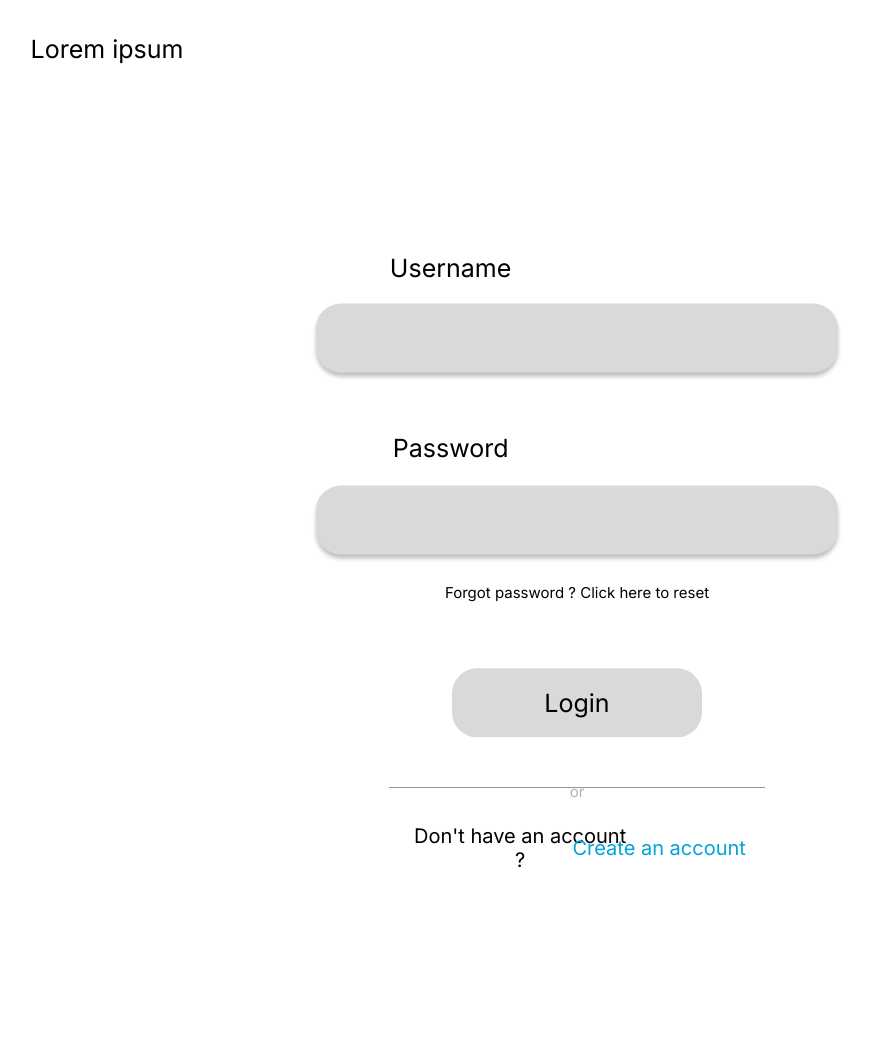
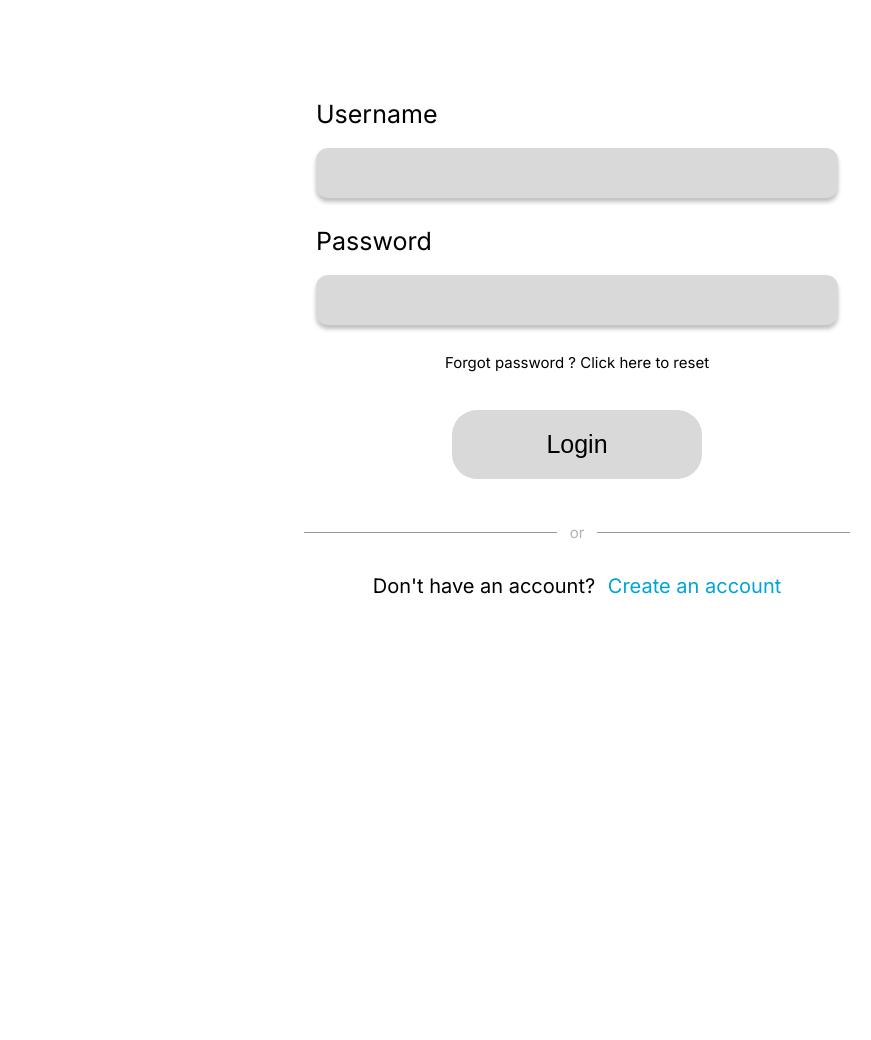
Before and after one commit to wz1421/webapp, a Flask app: page /login in a window 1280 px wide. Shown: the whole page, without its empty margins (63-934 px from the left). After the commit the page ends 594 px from the top, so only its background shows below. Run offline with Flask 3, Linux system fonts and the light colour scheme.

Commit message:
fixed html layout and static css styles

```diff
--- a/Website/Templates/login.html
+++ b/Website/Templates/login.html
@@ -3,29 +3,36 @@
 <html>
     <head>
         <link href="https://fonts.googleapis.com/css?family=Inter&display=swap" rel="stylesheet" />
-        <link href="./css/main.css" rel="stylesheet" />
+        <link rel= "stylesheet" type= "text/css" href= "{{ url_for('static',filename='styles/login.css') }}">
+        <!-- <link rel="stylesheet" type="text/css" href="../static/styles/login.css"> -->
         <title>Document</title>
     </head>
     <body>
         <div class="container">
-            <div class="name"></div>
-            <div class="login_button">
-                <span class="login_text">Login</span>
+            <div class="center_userpass_group" style="padding-top: 5%;">
+                <div class="user_pass_group">
+                    <span class="user_pass_text">Username</span>
+                    <input class="text_box" />
+                </div>
+                <div class="user_pass_group" style="padding-top: 0%;">
+                    <span class="user_pass_text">Password</span>
+                    <input class="text_box" type="password" />
+                </div>
+                <span class="forgot_pass_text">Forgot password ? Click here to reset</span>
+                <button class="login_button">
+                    Login
+                </button>
             </div>
-            <span class="user_pass_text" style="top:260px">Username</span>
-            <div class="text_box" style="top:330px"></div>
-            <span class="user_pass_text">Password</span>
-            <div class="text_box"></div>
-            <span class="forgot_pass_text">Forgot password ? Click here to reset</span>
-            <span class="or_">or</span>
-            <div class="name"></div>
-            <div class="name"></div>
-            <span class="alt_text">Don't have an account ?</span>
-            <span class="alt_text" style="left:56.5% ; color: rgba(0,164,216);">Create an account</span>
-            <div class="name"></div>
-            <span class="web_name">Lorem ipsum</span>
-            <div class="line"></div>
-            <div class="line" style="left:43%"></div>
+            <div style="display: flex ; flex-direction: row ; align-items: center ; justify-content:center; margin-top: 2.5%;">
+                <div class="line"></div>
+                <span class="or_">or</span>
+                <div class="line" style="left:43%"></div>
+            </div>
+            <div style="display: flex ; flex-direction: row ; align-items: center ; justify-content:center; margin-top: 1.5%;">
+                <span class="alt_text">Don't have an account? </span>
+                <span class="alt_text" style="margin-left:1% ; color: rgba(0,164,216);">Create an account</span>
+            </div>
+
         </div>
     </body>
 </html>
--- a/Website/Templates/css/main.css
+++ b/Website/static/styles/login.css
@@ -6,58 +6,87 @@ body {
 }
 .container {
   width: 100%;
-  height: 1024px;
+  height: 100%;
   background: rgba(255,255,255,1);
   opacity: 1;
   position: relative;
   top: 0px;
   left: 0px;
   overflow: hidden;
+
 }
-.name {
-  color: #fff;
+
+.user_pass_group {
+  display:flex;
+  width: fit-content;
+  height: fit-content;
+  align-items:flex-start;
+  justify-self: center;
+  flex-direction: column;
+  padding: 2.2%;
 }
 .text_box {
   width: 522px;
-  height: 69px;
+  height: 50px;
   background: rgba(217,217,217,1);
   opacity: 1;
-  position: absolute;
-  top: 50%;
-  left: 50%;
-  transform: translate(-50%, -50%);
-  border-radius: 25px;
+  /* position: absolute; */
+  /* top: 50%; */
+  /* left: 50%; */
+  /* transform: translate(-50%, -50%); */
+  border-radius: 12px;
   box-shadow: 0px 4px 4px rgba(0, 0, 0, 0.25);
+  padding: 1%;
+  padding-left: 2%;
+  font-size: 14px;
+  border-color:rgba(0, 0, 0, 0);
   overflow: hidden;
+}
+.center_userpass_group{
+  justify-content: center;
+  align-items: center;
+  display: flex;
+  flex-direction: column;
 }
 .login_button {
   width: 250px;
   height: 69px;
   background: rgba(217,217,217,1);
   opacity: 1;
-  position: relative;
+  /* position: relative; */
   display: flex;
   align-items: center;
   justify-content: center;
   border-radius: 25px;
-  overflow: hidden;
-  margin: auto;
-  top: 50%;
-  transform: translateY(215%);
+  border-color: rgba(0, 0, 0, 0);
+  font-size: 25px;
+  /* overflow: hidden; */
+  /* margin: auto; */
+  margin-top:3% ;
+  /* top: 50%; */
+  /* transform: translateY(215%); */
 }
+.login_button:active {
+  background-color: rgb(74, 71, 78);
+
+}
+.login_button:hover {
+  cursor: pointer;
+}
+
 .user_pass_text {
   width: 150px;
   color: rgba(0,0,0,1);
-  position: absolute;
-  top: 43%;
-  left: 40%;
-  transform: translate(-50%, -50%);
+  /* position: absolute; */
+  /* top: 43%; */
+  /* left: 40%; */
+  /* transform: translate(-50%, -50%); */
   font-family: Inter;
   font-weight: Regular;
   font-size: 25px;
   opacity: 1;
-  text-align: center;
   align-items: center;
+  padding-bottom: 3.7%;
 }
 .login_text {
   color: rgba(0,0,0,1);
@@ -70,10 +99,12 @@ body {
 .forgot_pass_text {
   width: 305px;
   color: rgba(0,0,0,1);
-  position: absolute;
-  top: 57%;
+  align-self: center;
+  justify-self: center;
+  /* position: absolute; */
+  /* top: 57%;
   left: 50%;
-  transform: translate(-50%, -50%);
+  transform: translate(-50%, -50%); */
   font-family: Inter;
   font-weight: Regular;
   font-size: 15px;
@@ -83,38 +114,30 @@ body {
 .or_ {
   width: 15px;
   color: rgb(179,179,179);
-  position: absolute;
-  top: 57%;
-  left: 50%;
-  transform: translate(-50%, 1000%);
   font-family: Inter;
   font-weight: Regular;
   font-size: 15px;
   opacity: 1;
   text-align: center;
+  margin: 1%;
 }
 .name {
   color: #fff;
 }
 
 .alt_text {
-  width: 227px;
   color: rgba(0,0,0,1);
-  position: absolute;
-  top: 82%;
-  left: 45.5%;
-  transform: translate(-50%, -50%);
   font-family: Inter;
   font-weight: Regular;
   font-size: 20px;
   opacity: 1;
   text-align: center;
-}
-.name {
-  color: #fff;
+  align-self: center;
+  justify-self: center;
 }
 
-.web_name {
+
+/* .web_name {
   width: 178px;
   color: rgba(0,0,0,1);
   position: absolute;
@@ -125,12 +148,8 @@ body {
   font-size: 25px;
   opacity: 1;
   text-align: center;
-}
+} */
 .line {
-  position: absolute;
-  top: 75.1%;
-  left: 57%;
-  transform: translate(-50%, 1000%);
-  width: 200px;
+  width: 20%;
   border-top: 1px solid #979595;
 }
```
